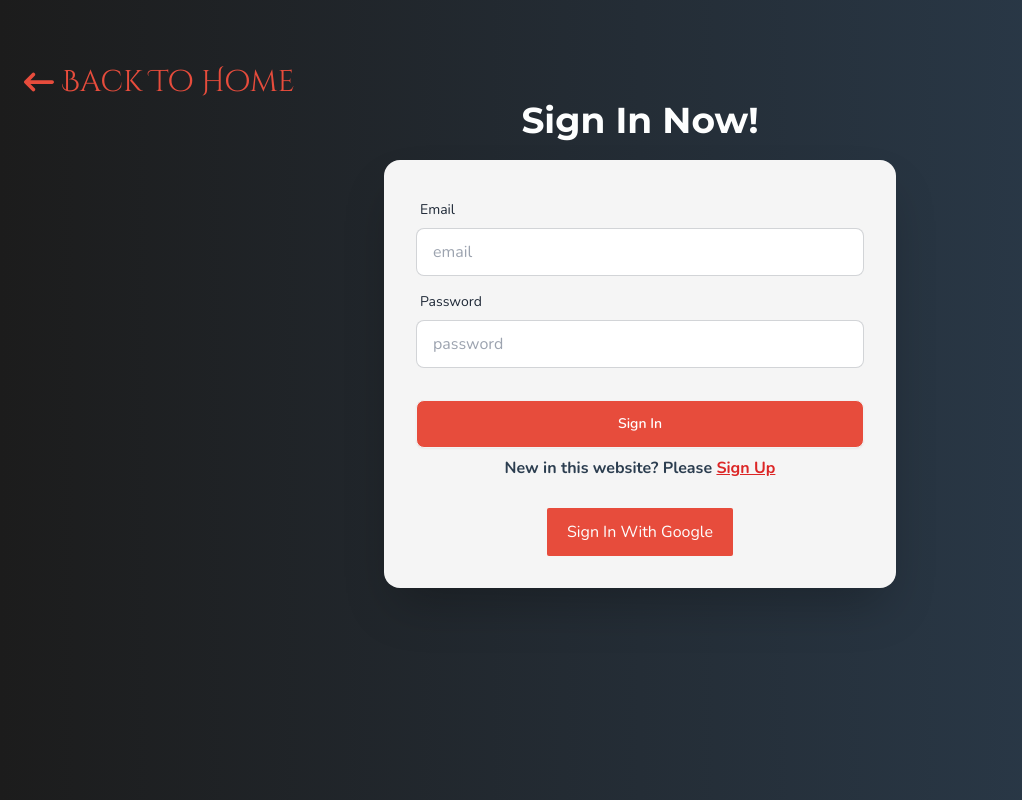
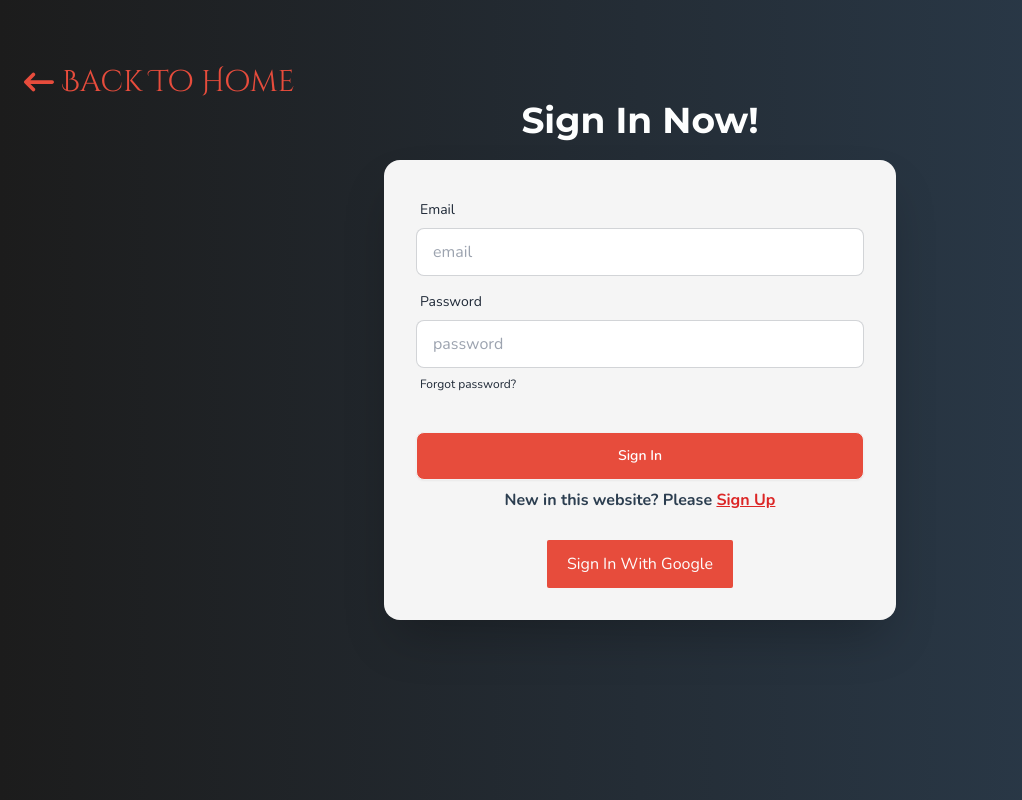
Before and after one commit to MohammadRayhan190720/Movie-Portal-website, a React (Vite) app: page /signin in a window 1280 px wide. Shown: the whole page, without its empty margins (0-1022 px from the left). Built offline with nearby package versions, Linux system fonts and the light colour scheme; no server answers.

Commit message:
check all requrements

```diff
--- a/src/pages/SignIn.jsx
+++ b/src/pages/SignIn.jsx
@@ -73,7 +73,6 @@ const SignIn = () => {
       </h2>
       <div className="flex justify-center items-center text-primary mt-5 ">
         <div className="card  w-full max-w-lg shrink-0 shadow-2xl bg-[#F5F5F5]">
-
           <form onSubmit={handleSubmit(handleSignIn)} className="card-body">
             {/* Email Field */}
             <div className="form-control">
@@ -115,6 +114,11 @@ const SignIn = () => {
                   {errors.password.message}
                 </p>
               )}
+              <label className="label">
+                <a href="#" className="label-text-alt link link-hover">
+                  Forgot password?
+                </a>
+              </label>
             </div>
 
             {/* Submit Button */}
@@ -146,7 +150,6 @@ const SignIn = () => {
               </button>
             </div>
           </form>
-
         </div>
       </div>
     </div>
```
Also changed, not shown: 1 other file (tests, documents, lock files or other folders).
